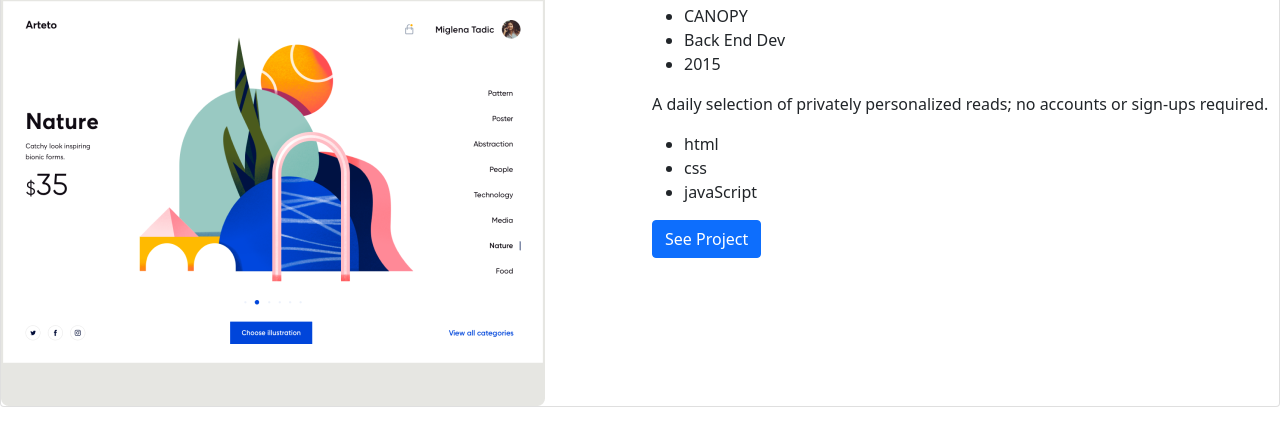
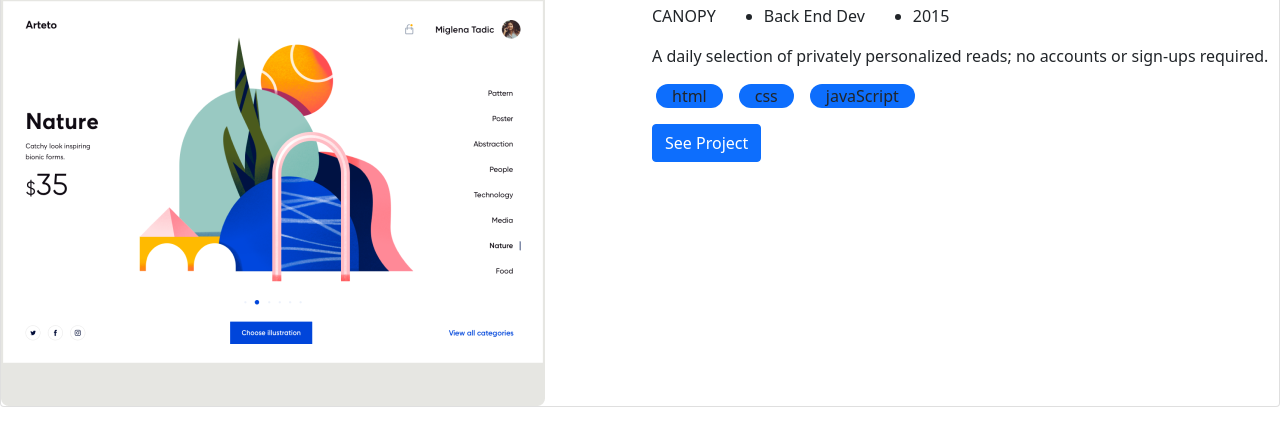
Before and after one commit to Matthieu96Code/Bootstrap-framework-project, a plain HTML site: page index.html in a window 1280 px wide. Shown: the part 291-736 px from the top of the page. Drawn offline with nearby package versions, Linux system fonts and the light colour scheme.

Commit message:
Work section1 styling

```diff
--- a/index.html
+++ b/index.html
@@ -45,22 +45,25 @@
                 <div class="col"><img src="images/snapshoot5.png" alt="tonic card"></div>
                 <div class="col">
                     <h2 class="card-title">Tonic</h2>
-                    <ul>
-                        <li>CANOPY</li>
-                        <li>Back End Dev</li>
-                        <li>2015</li>
+                    <ul class="d-flex ps-0">
+                        <li class="pe-5 list-unstyled">CANOPY</li>
+                        <li class="pe-5">Back End Dev</li>
+                        <li class="pe-5">2015</li>
                     </ul>
                     <p class="card-text">A daily selection of privately personalized reads; no accounts or sign-ups required.</p>
-                    <ul>
-                        <li>html</li>
-                        <li>css</li>
-                        <li>javaScript</li>
+                    <ul class="d-flex ps-1" >
+                        <li class="px-3 me-3 list-unstyled bg-primary rounded-pill">html</li>
+                        <li class="px-3 me-3 list-unstyled bg-primary rounded-pill">css</li>
+                        <li class="px-3 me-3 list-unstyled bg-primary rounded-pill">javaScript</li>
                     </ul>
                    <button type="button" class="btn btn-primary">See Project</button>
                 </div>
             </div>
         </div>
     </section>
+    <section>
+
+    </section>
     <script src="https://cdn.jsdelivr.net/npm/bootstrap@5.0.2/dist/js/bootstrap.bundle.min.js" integrity="sha384-MrcW6ZMFYlzcLA8Nl+NtUVF0sA7MsXsP1UyJoMp4YLEuNSfAP+JcXn/tWtIaxVXM" crossorigin="anonymous"></script>
 </body>
 </html>
```
